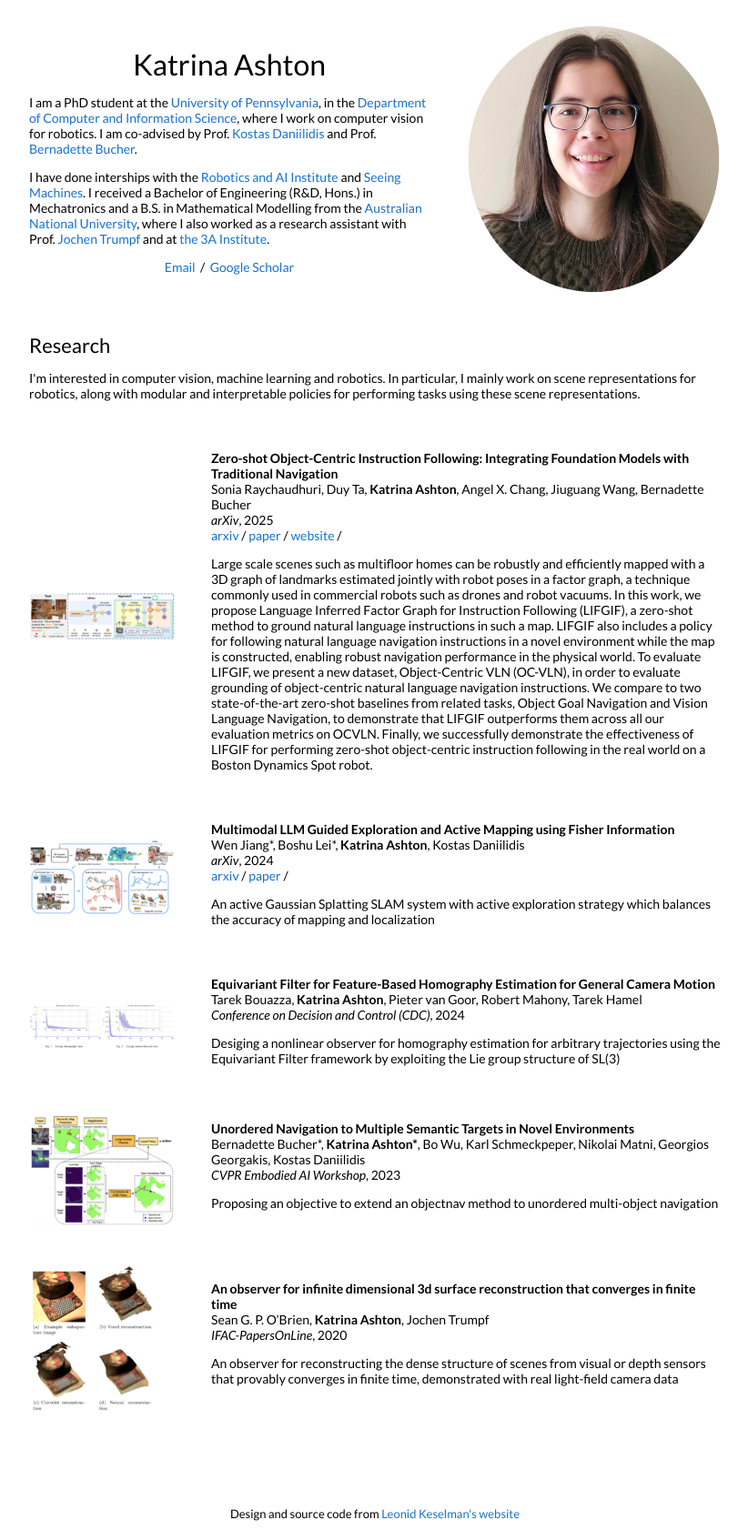
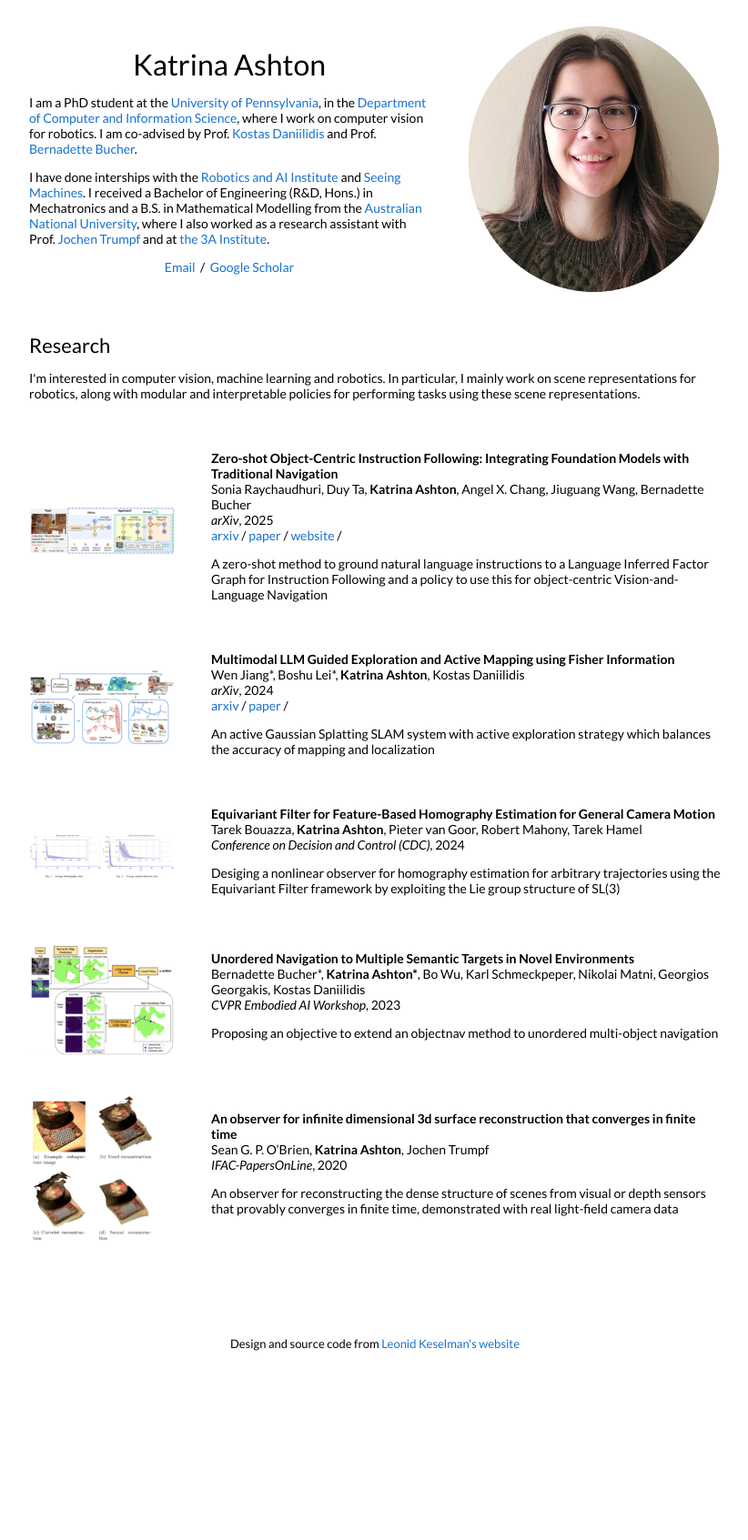
Before and after one commit to k-ashton/k-ashton.github.io, a Jekyll site: the page built from _posts/2025-03-03-nlslam.markdown, in a window 1280 px wide. Shown: the whole page at 91% size, without its empty margins (228-1050 px from the left). Built offline with Jekyll 4.4.1, drawn with Linux system fonts in a browser that asks for light colours; after the commit the page ends 1506 px from its top, so only the background shows below that.

Commit message:
Update project description which hadn't been saved properly

```diff
--- a/_posts/2025-03-03-nlslam.markdown
+++ b/_posts/2025-03-03-nlslam.markdown
@@ -9,4 +9,4 @@ venue: "arXiv"
 arxiv: https://arxiv.org/pdf/2411.07848
 website: https://sonia-raychaudhuri.github.io/nlslam/
 ---
-Large scale scenes such as multifloor homes can be robustly and efficiently mapped with a 3D graph of landmarks estimated jointly with robot poses in a factor graph, a technique commonly used in commercial robots such as drones and robot vacuums. In this work, we propose Language Inferred Factor Graph for Instruction Following (LIFGIF), a zero-shot method to ground natural language instructions in such a map. LIFGIF also includes a policy for following natural language navigation instructions in a novel environment while the map is constructed, enabling robust navigation performance in the physical world. To evaluate LIFGIF, we present a new dataset, Object-Centric VLN (OC-VLN), in order to evaluate grounding of object-centric natural language navigation instructions. We compare to two state-of-the-art zero-shot baselines from related tasks, Object Goal Navigation and Vision Language Navigation, to demonstrate that LIFGIF outperforms them across all our evaluation metrics on OCVLN. Finally, we successfully demonstrate the effectiveness of LIFGIF for performing zero-shot object-centric instruction following in the real world on a Boston Dynamics Spot robot.
+A zero-shot method to ground natural language instructions to a Language Inferred Factor Graph for Instruction Following and a policy to use this for object-centric Vision-and-Language Navigation
```
